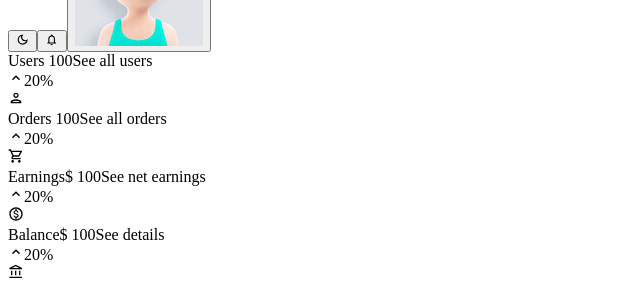
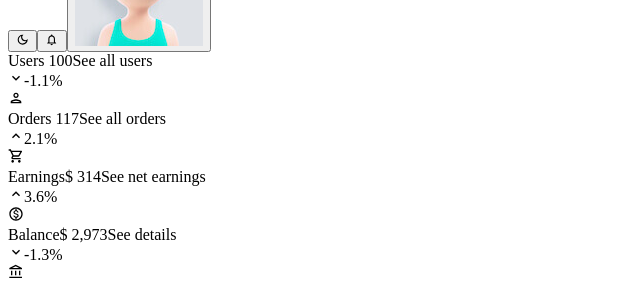
Before and after one commit to fajarfadillahh/siakad-agrikultur-dashboard, a React (Vite) app: page / in a window 1280 px wide. Shown: the part 639-928 px from the top of the page, without its empty margins (0-640 px from the left). Built offline with nearby package versions, Linux system fonts and the light colour scheme.

Commit message:
modified: Widget components

```diff
--- a/src/components/widget/Widget.jsx
+++ b/src/components/widget/Widget.jsx
@@ -1,6 +1,7 @@
 import React from "react";
 import {
   MdOutlineKeyboardArrowUp,
+  MdOutlineKeyboardArrowDown,
   MdOutlinePerson,
   MdOutlineAccountBalance,
   MdOutlineShoppingCart,
@@ -11,14 +12,13 @@ const Widget = ({ type }) => {
   let data;
 
   // temporary data
-  let amount = 100;
-  let diff = 20;
-
   switch (type) {
     case "user":
       data = {
         title: "Users",
         isMoney: false,
+        amount: 100,
+        diff: -1.1,
         link: "See all users",
         icon: (
           <div className="self-end rounded-md bg-red-100 p-[5px] text-[20px] text-red-500">
@@ -31,6 +31,8 @@ const Widget = ({ type }) => {
       data = {
         title: "Orders",
         isMoney: false,
+        amount: 117,
+        diff: 2.1,
         link: "See all orders",
         icon: (
           <div className="self-end rounded-md bg-yellow-100 p-[5px] text-[20px] text-yellow-500">
@@ -43,6 +45,8 @@ const Widget = ({ type }) => {
       data = {
         title: "Earnings",
         isMoney: true,
+        amount: 314,
+        diff: 3.6,
         link: "See net earnings",
         icon: (
           <div className="self-end rounded-md bg-green-100 p-[5px] text-[20px] text-green-500">
@@ -55,6 +59,8 @@ const Widget = ({ type }) => {
       data = {
         title: "Balance",
         isMoney: true,
+        amount: 2973,
+        diff: -1.3,
         link: "See details",
         icon: (
           <div className="self-end rounded-md bg-purple-100 p-[5px] text-[20px] text-purple-500">
@@ -75,7 +81,7 @@ const Widget = ({ type }) => {
           {data.title}
         </span>
         <span className="text-[28px] font-medium text-gray-900">
-          {data.isMoney && "$"} {amount}
+          {data.isMoney && "$"} {data.amount.toLocaleString()}
         </span>
         <span className="w-max border-b border-gray-300 text-[12px] font-medium text-gray-900">
           {data.link}
@@ -83,10 +89,17 @@ const Widget = ({ type }) => {
       </div>
 
       <div className="flex flex-col justify-between">
-        <div className="percentage flex items-center text-[14px] font-medium text-green-500">
-          <MdOutlineKeyboardArrowUp className="text-[20px]" />
-          {diff}%
-        </div>
+        {data.diff > 0 ? (
+          <div className="flex items-center text-[14px] font-medium text-green-500">
+            <MdOutlineKeyboardArrowUp className="text-[20px]" />
+            {data.diff}%
+          </div>
+        ) : (
+          <div className="flex items-center text-[14px] font-medium text-red-500">
+            <MdOutlineKeyboardArrowDown className="text-[20px]" />
+            {data.diff}%
+          </div>
+        )}
 
         {data.icon}
       </div>
```
